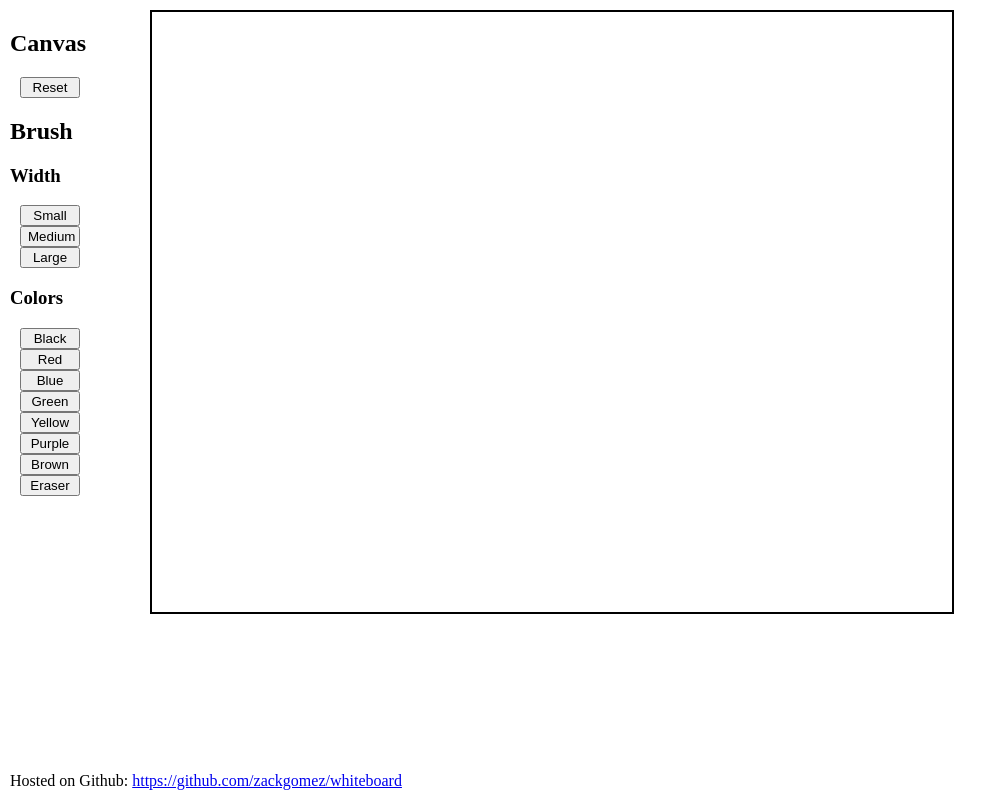
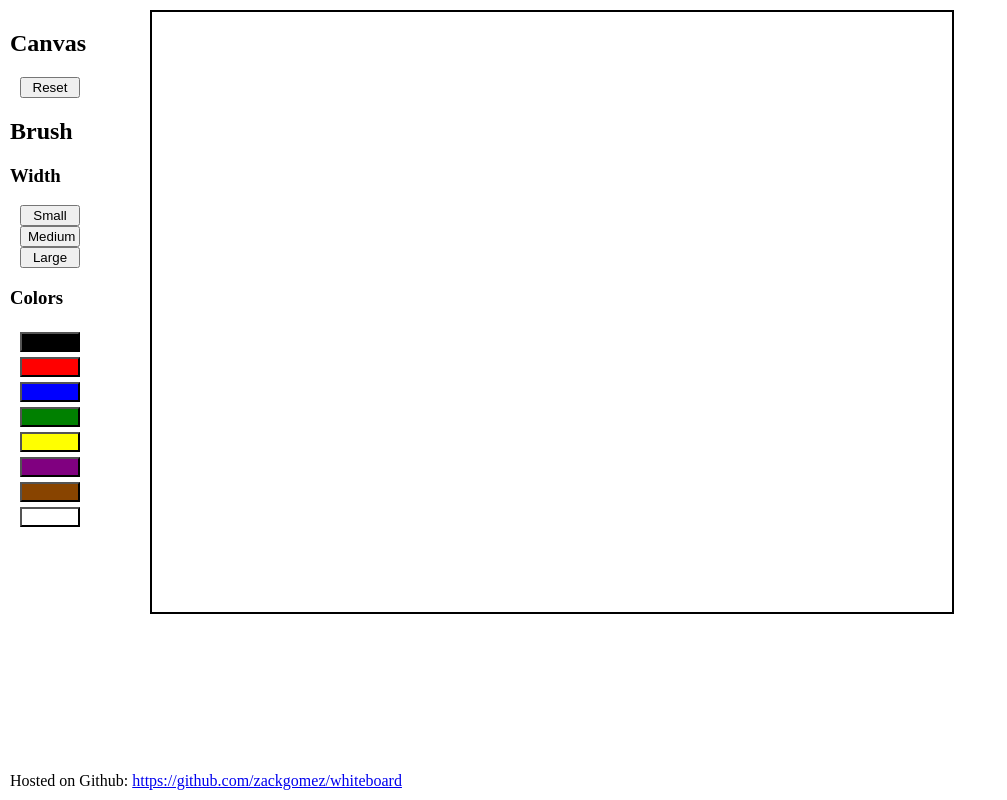
Before and after one commit to zackgomez/whiteboard, a website: page index.html in a window 1280 px wide. Shown: the whole page, without its empty margins (0-1007 px from the left). Drawn offline with Linux system fonts and the light colour scheme.

Commit message:
Make brush color buttons just be the given color

```diff
--- a/css/whiteboard.css
+++ b/css/whiteboard.css
@@ -65,3 +65,8 @@ body {
   display: inline-block;
   margin-right: 20px;
 }
+
+.colorButton {
+	margin-top: 4px;
+	height: 20px;
+}
--- a/index.html
+++ b/index.html
@@ -15,14 +15,14 @@
       <li><button data-width="7" href='#'>Medium</button></li>
       <li><button data-width="11" href='#'>Large</button></li>
       <li><h3>Colors</h3></li>
-      <li><button data-color="#000000" href='#'>Black</button></li>
-      <li><button data-color="#FF0000" href='#'>Red</button></li>
-      <li><button data-color="#0000FF" href='#'>Blue</button></li>
-      <li><button data-color="green" href='#'>Green</button></li>
-      <li><button data-color="yellow"  href='#'>Yellow</button></li>
-      <li><button data-color="purple"  href='#'>Purple</button></li>
-      <li><button data-color="#884400" href='#'>Brown</button></li>
-      <li><button data-color="#FFFFFF" href='#'>Eraser</button></li>
+      <li><button class="colorButton" data-color="black" href='#'/></li>
+      <li><button class="colorButton" data-color="red" href='#'/></li>
+      <li><button class="colorButton" data-color="blue" href='#'/></li>
+      <li><button class="colorButton" data-color="green" href='#'/></li>
+      <li><button class="colorButton" data-color="yellow"  href='#'/></li>
+      <li><button class="colorButton" data-color="purple"  href='#'/></li>
+      <li><button class="colorButton" data-color="#884400" href='#'/></li>
+      <li><button class="colorButton" data-color="white" href='#'/></li>
     </ul>
   </div>
   <div id="whiteboard_wrapper">
@@ -33,6 +33,7 @@
 	<script src="scripts/repository.js"></script>
   <script src="scripts/history_gallery.js"></script>
   <script src="scripts/whiteboard.js"></script>
+	<script src="scripts/options.js"></script>
 
 
   <div id="footer">
--- /dev/null
+++ b/scripts/options.js
@@ -0,0 +1,8 @@
+function setButtonColors() {
+	var colorButtons = document.getElementsByClassName("colorButton");
+	for (var i = 0; i < colorButtons.length; i++) {
+		colorButtons[i].style.background = colorButtons[i].getAttribute("data-color");
+	}
+}
+
+setButtonColors();
```
